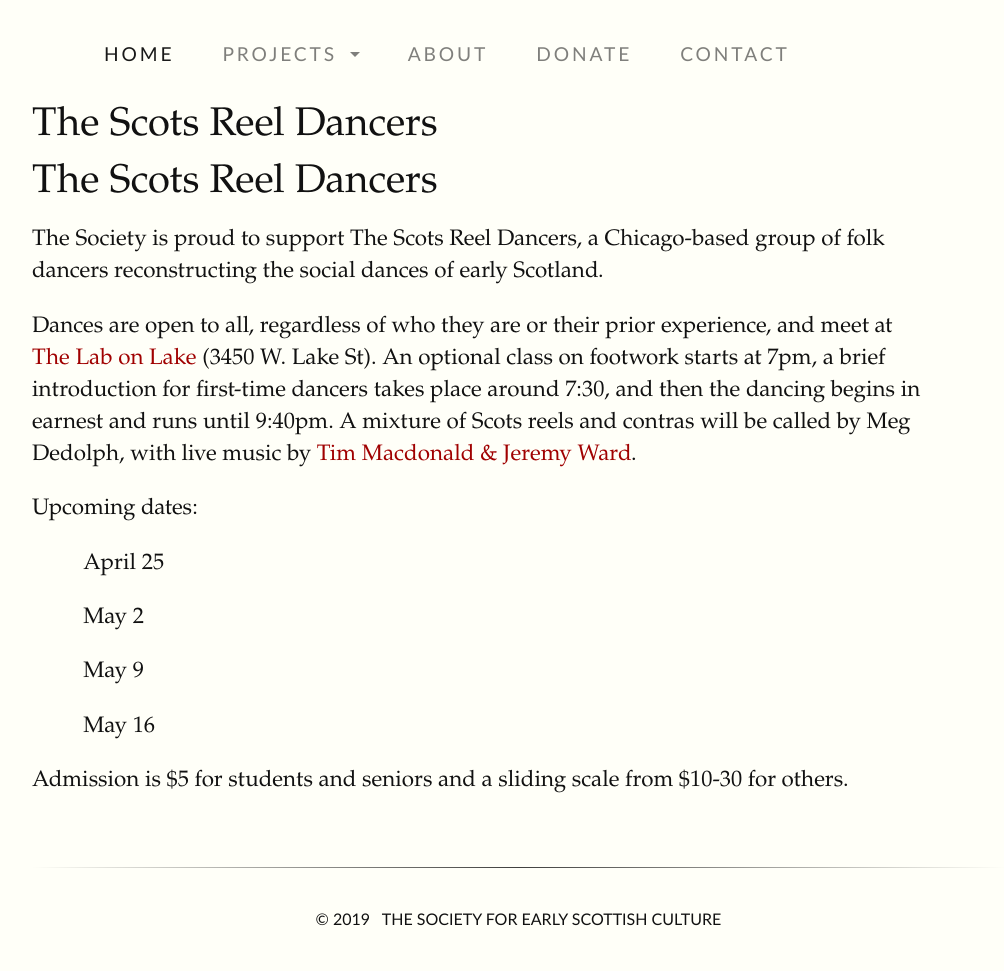
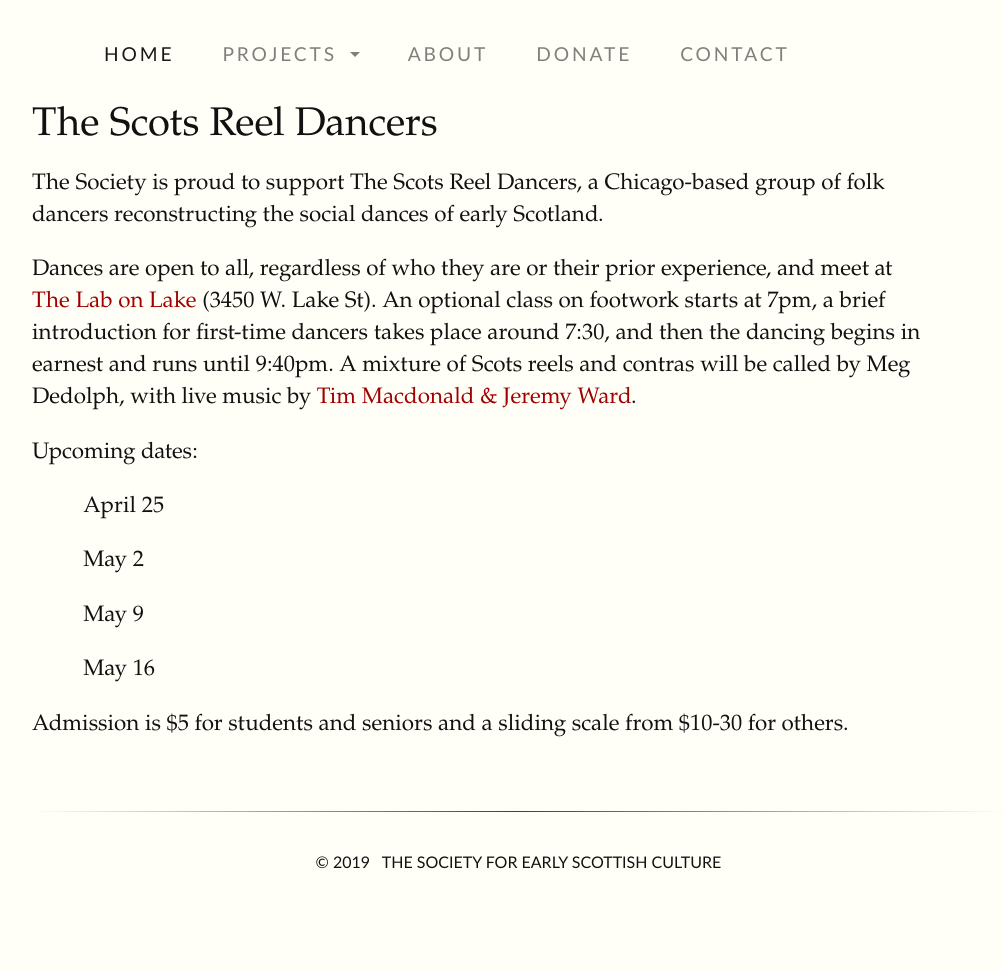
Before and after one commit to thesesc/thesesc.github.io, a Jekyll site: the page built from projects/reel-dancing.md, in a window 1280 px wide. Shown: the whole page, without its empty margins (96-1100 px from the left). Built offline with Jekyll 4.4.1, drawn with Linux system fonts in a browser that asks for light colours; after the commit the page ends 914 px from its top, so only the background shows below that.

Commit message:
double, double, title trouble

```diff
--- a/_layouts/project_page.html
+++ b/_layouts/project_page.html
@@ -1,8 +1,8 @@
 ---
 layout: full-width
 ---
-<h1>{{ page.title}}</h1>
-<p class="subtitle">{{ page.date | date: "%B %-d, %Y" }}</p>
+<!--<h1>{{ page.title}}</h1>-->
+<!--<p class="subtitle">{{ page.date | date: "%B %-d, %Y" }}</p>-->
 
 
 {{ content }}
```
